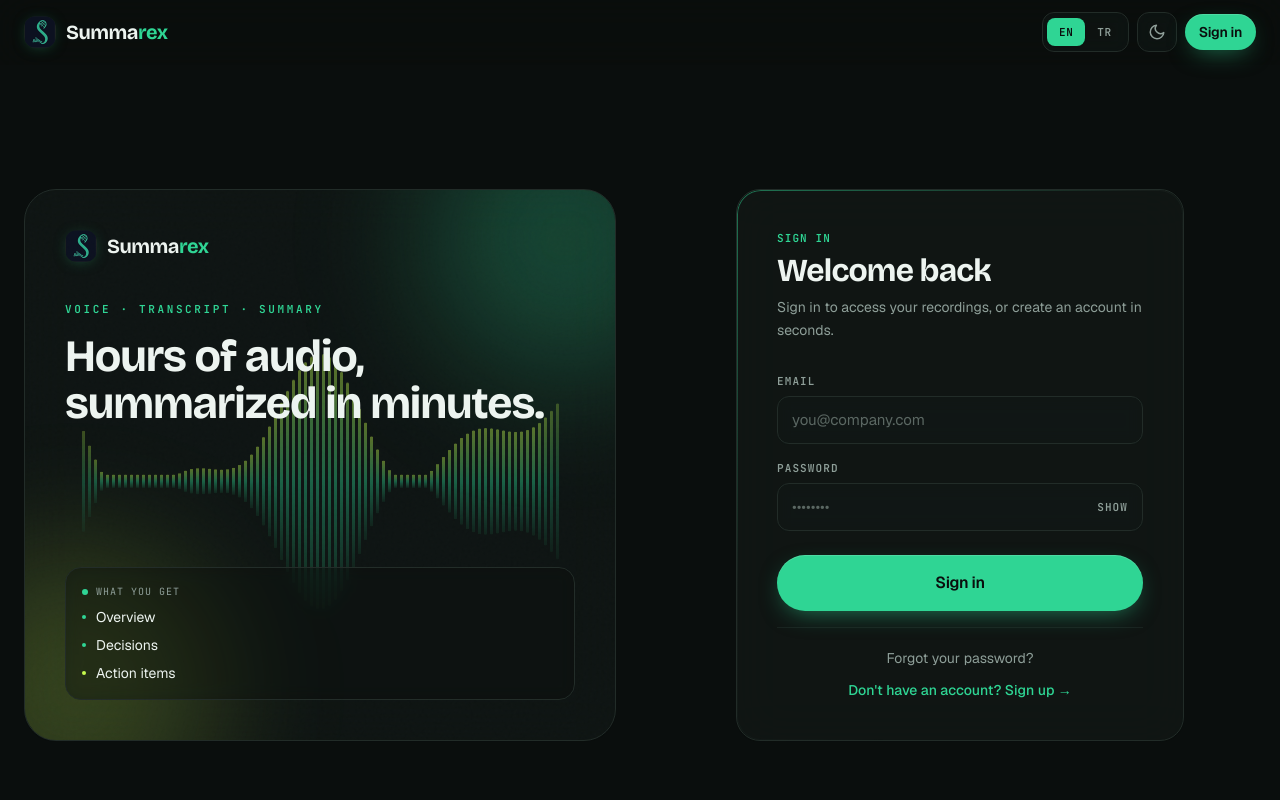
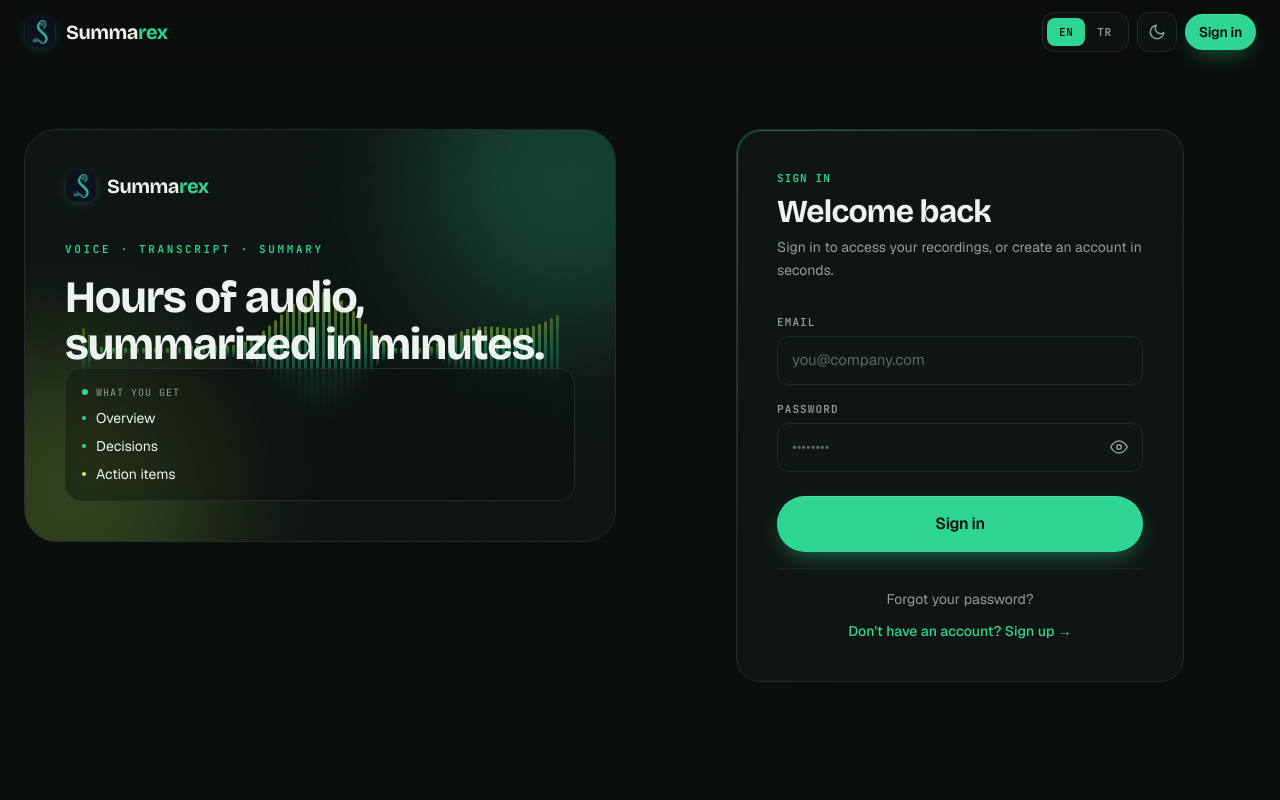
Before and after one commit to ahmetalicc/summarex, a React (Vite) app in the folder frontend/: page /login in a window 1280 px wide. Shown: the top 800 px of the page. Built offline with nearby package versions, Linux system fonts and the light colour scheme; no server answers.

Commit message:
fix: eye icon password toggle, Android login vertical centering

```diff
--- a/frontend/src/components/ui/Input.tsx
+++ b/frontend/src/components/ui/Input.tsx
@@ -53,10 +53,41 @@
           <button
             type="button"
             onClick={() => setShow((v) => !v)}
-            className="px-3.5 font-mono text-[11px] font-semibold uppercase tracking-widest text-text-muted transition-colors hover:text-primary"
+            className="p-2 pr-3.5 text-text-muted transition-colors hover:text-primary"
             aria-label={show ? t('common.hide') : t('common.show')}
           >
-            {show ? t('common.hide') : t('common.show')}
+            {show ? (
+              <svg
+                xmlns="http://www.w3.org/2000/svg"
+                width="18"
+                height="18"
+                viewBox="0 0 24 24"
+                fill="none"
+                stroke="currentColor"
+                strokeWidth="2"
+                strokeLinecap="round"
+                strokeLinejoin="round"
+              >
+                <path d="M17.94 17.94A10.07 10.07 0 0 1 12 20c-7 0-11-8-11-8a18.45 18.45 0 0 1 5.06-5.94" />
+                <path d="M9.9 4.24A9.12 9.12 0 0 1 12 4c7 0 11 8 11 8a18.5 18.5 0 0 1-2.16 3.19" />
+                <line x1="1" y1="1" x2="23" y2="23" />
+              </svg>
+            ) : (
+              <svg
+                xmlns="http://www.w3.org/2000/svg"
+                width="18"
+                height="18"
+                viewBox="0 0 24 24"
+                fill="none"
+                stroke="currentColor"
+                strokeWidth="2"
+                strokeLinecap="round"
+                strokeLinejoin="round"
+              >
+                <path d="M1 12s4-8 11-8 11 8 11 8-4 8-11 8-11-8-11-8z" />
+                <circle cx="12" cy="12" r="3" />
+              </svg>
+            )}
           </button>
         )}
       </div>
--- a/frontend/src/pages/Login.tsx
+++ b/frontend/src/pages/Login.tsx
@@ -136,7 +136,7 @@
           : t('auth.sendingReset');
 
   return (
-    <section className="relative mx-auto flex min-h-[100dvh] max-w-7xl flex-col justify-center gap-8 px-4 py-10 sm:px-6 md:py-16 lg:grid lg:grid-cols-12 lg:content-center lg:gap-12">
+    <section className="relative mx-auto flex min-h-[100dvh] max-w-7xl flex-col justify-center gap-8 px-4 sm:px-6 lg:grid lg:grid-cols-12 lg:items-start lg:gap-12 lg:py-16">
       {(isLoading || session) && !isRecovery ? (
         <div className="col-span-full flex items-center justify-center">
           <Spinner size="lg" className="text-primary" />
```
